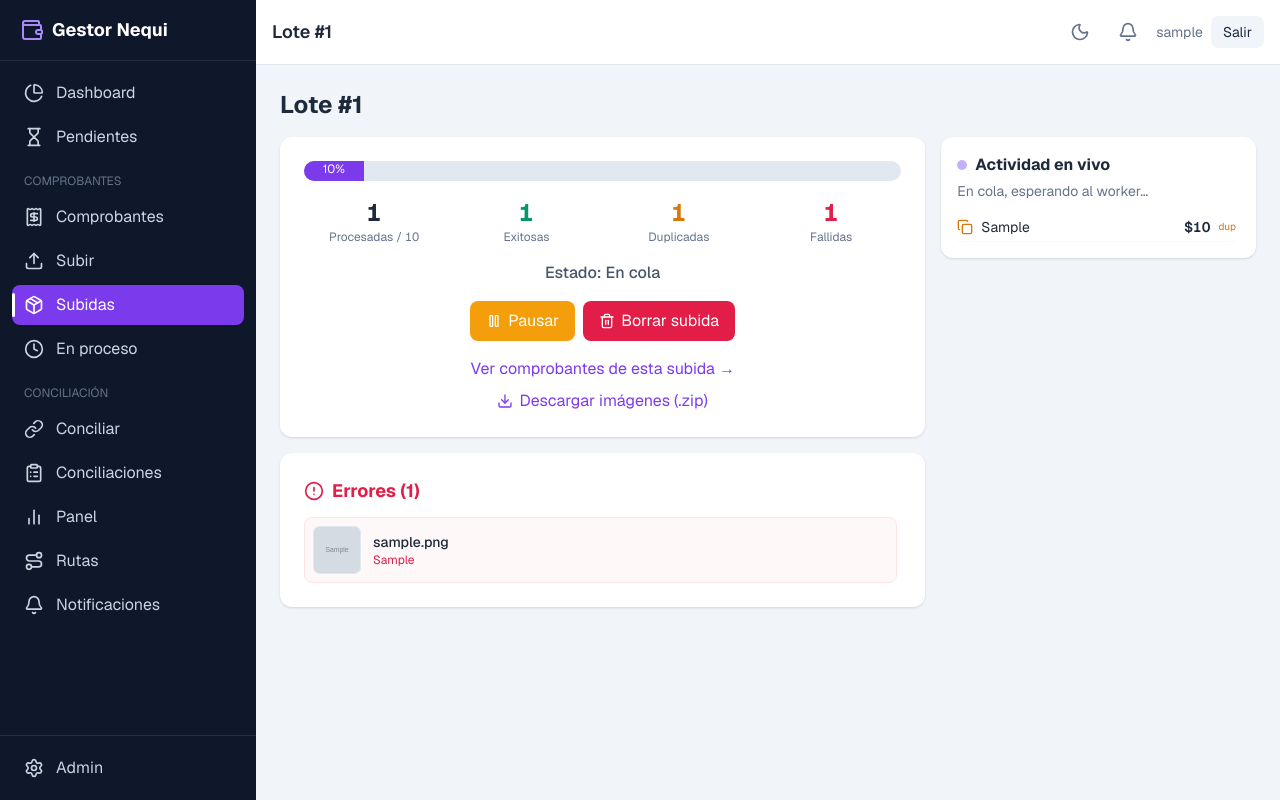
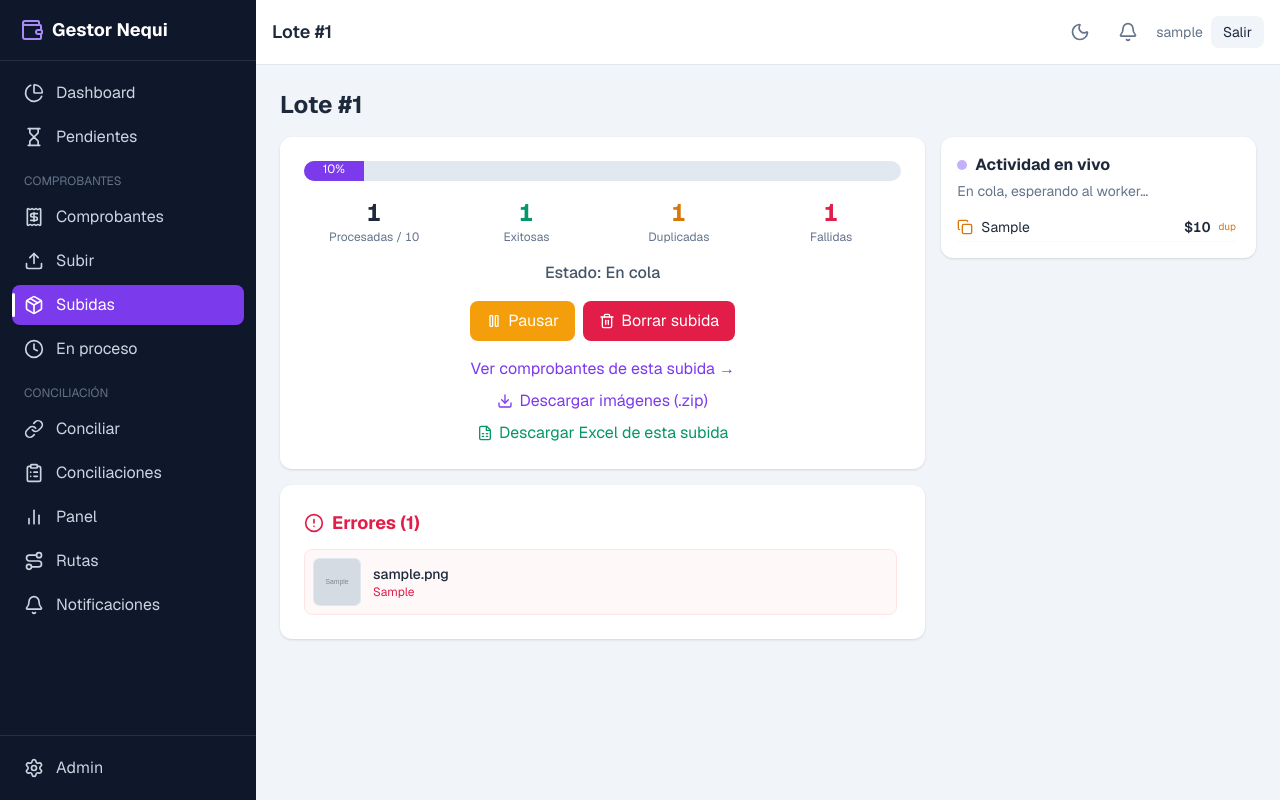
Before and after one commit to JulianL76/Bot-Nequi, a Django app: page /comprobantes/lote/1/ in a window 1280 px wide. Run offline with Django 5.2, Linux system fonts and the light colour scheme; a user stored in the database is signed in; tables that the repository leaves empty hold one stand-in row (values such as "Sample post"); grey boxes marked "Sample" are stand-in pictures; parts of the project's set-up code (start-up, migrations or seed data) failed here and were passed over; some libraries are stand-ins or nearby versions.

Commit message:
Funcion de descarga

```diff
--- a/templates/comprobantes/lote_detalle.html
+++ b/templates/comprobantes/lote_detalle.html
@@ -58,6 +58,10 @@
       <a href="{% url 'comprobantes:descargar_imagenes_lote' lote.id %}" class="flex items-center justify-center gap-1.5 mt-2 text-violet-600 hover:text-violet-700">
         <svg class="w-4 h-4" xmlns="http://www.w3.org/2000/svg" viewBox="0 0 24 24" fill="none" stroke="currentColor" stroke-width="2" stroke-linecap="round" stroke-linejoin="round"><path d="M21 15v4a2 2 0 0 1-2 2H5a2 2 0 0 1-2-2v-4"/><polyline points="7 10 12 15 17 10"/><line x1="12" x2="12" y1="15" y2="3"/></svg>
         Descargar imágenes (.zip)
+      </a>
+      <a href="{% url 'comprobantes:exportar_lista' %}?lote={{ lote.id }}" class="flex items-center justify-center gap-1.5 mt-2 text-emerald-600 hover:text-emerald-700">
+        <svg class="w-4 h-4" xmlns="http://www.w3.org/2000/svg" viewBox="0 0 24 24" fill="none" stroke="currentColor" stroke-width="2" stroke-linecap="round" stroke-linejoin="round"><path d="M14.5 2H6a2 2 0 0 0-2 2v16a2 2 0 0 0 2 2h12a2 2 0 0 0 2-2V7.5z"/><path d="M14 2v6h6"/><path d="M8 13h2"/><path d="M8 17h2"/><path d="M14 13h2"/><path d="M14 17h2"/></svg>
+        Descargar Excel de esta subida
       </a>
     </div>
 
--- a/templates/comprobantes/lotes.html
+++ b/templates/comprobantes/lotes.html
@@ -43,6 +43,10 @@
         <svg class="w-4 h-4" xmlns="http://www.w3.org/2000/svg" viewBox="0 0 24 24" fill="none" stroke="currentColor" stroke-width="2" stroke-linecap="round" stroke-linejoin="round"><path d="M21 15v4a2 2 0 0 1-2 2H5a2 2 0 0 1-2-2v-4"/><polyline points="7 10 12 15 17 10"/><line x1="12" x2="12" y1="15" y2="3"/></svg>
         Imágenes
       </a>
+      <a href="{% url 'comprobantes:exportar_lista' %}?lote={{ l.id }}" class="flex items-center gap-1.5 text-emerald-600 hover:text-emerald-700" title="Descargar Excel de esta subida">
+        <svg class="w-4 h-4" xmlns="http://www.w3.org/2000/svg" viewBox="0 0 24 24" fill="none" stroke="currentColor" stroke-width="2" stroke-linecap="round" stroke-linejoin="round"><path d="M14.5 2H6a2 2 0 0 0-2 2v16a2 2 0 0 0 2 2h12a2 2 0 0 0 2-2V7.5z"/><path d="M14 2v6h6"/><path d="M8 13h2"/><path d="M8 17h2"/><path d="M14 13h2"/><path d="M14 17h2"/></svg>
+        Excel
+      </a>
       {% endif %}
       {% if l.fallidas and l.estado != 'procesando' and l.estado != 'en_cola' %}
       <form method="post" action="{% url 'comprobantes:reprocesar' l.id %}">{% csrf_token %}
```
